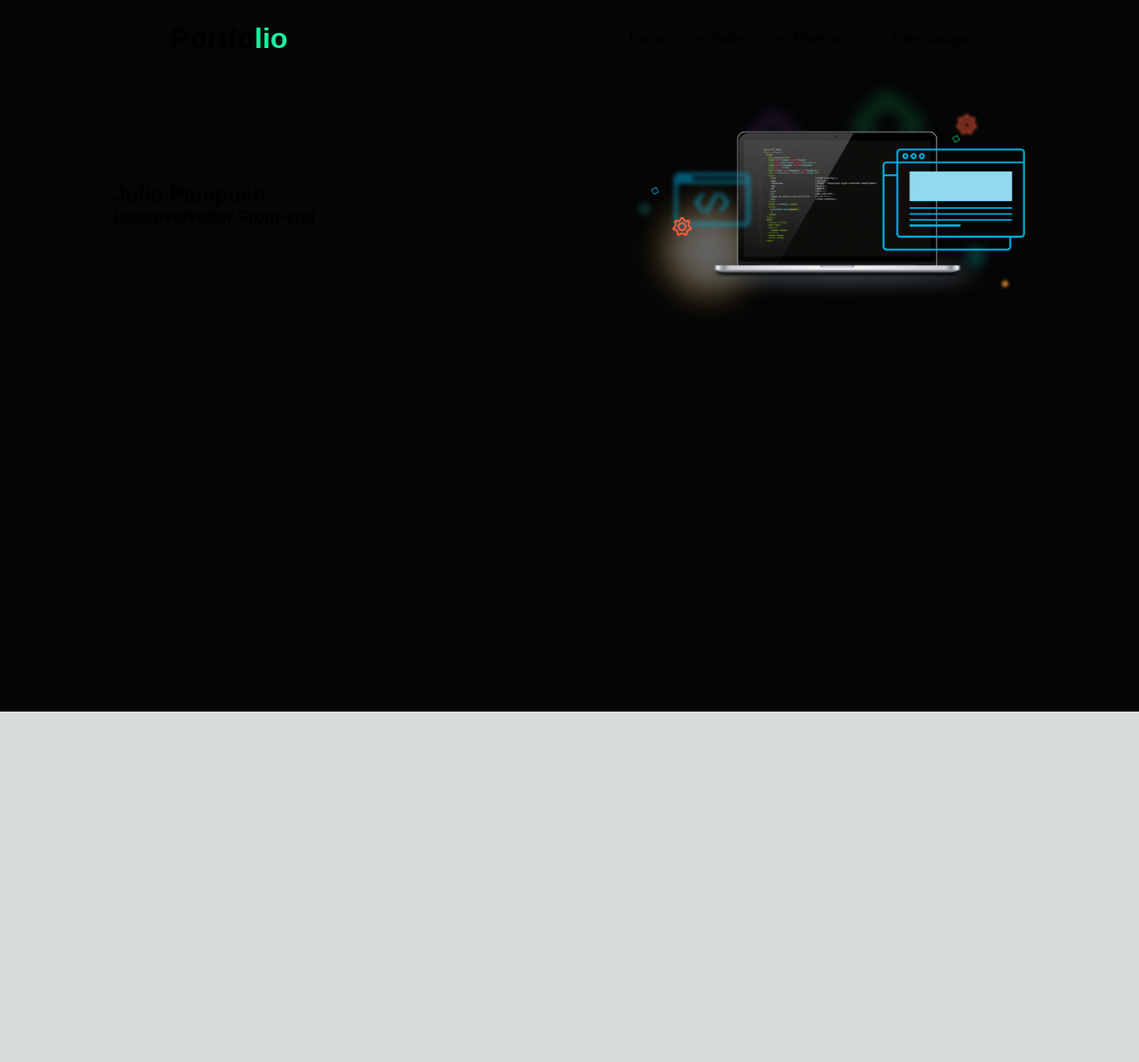
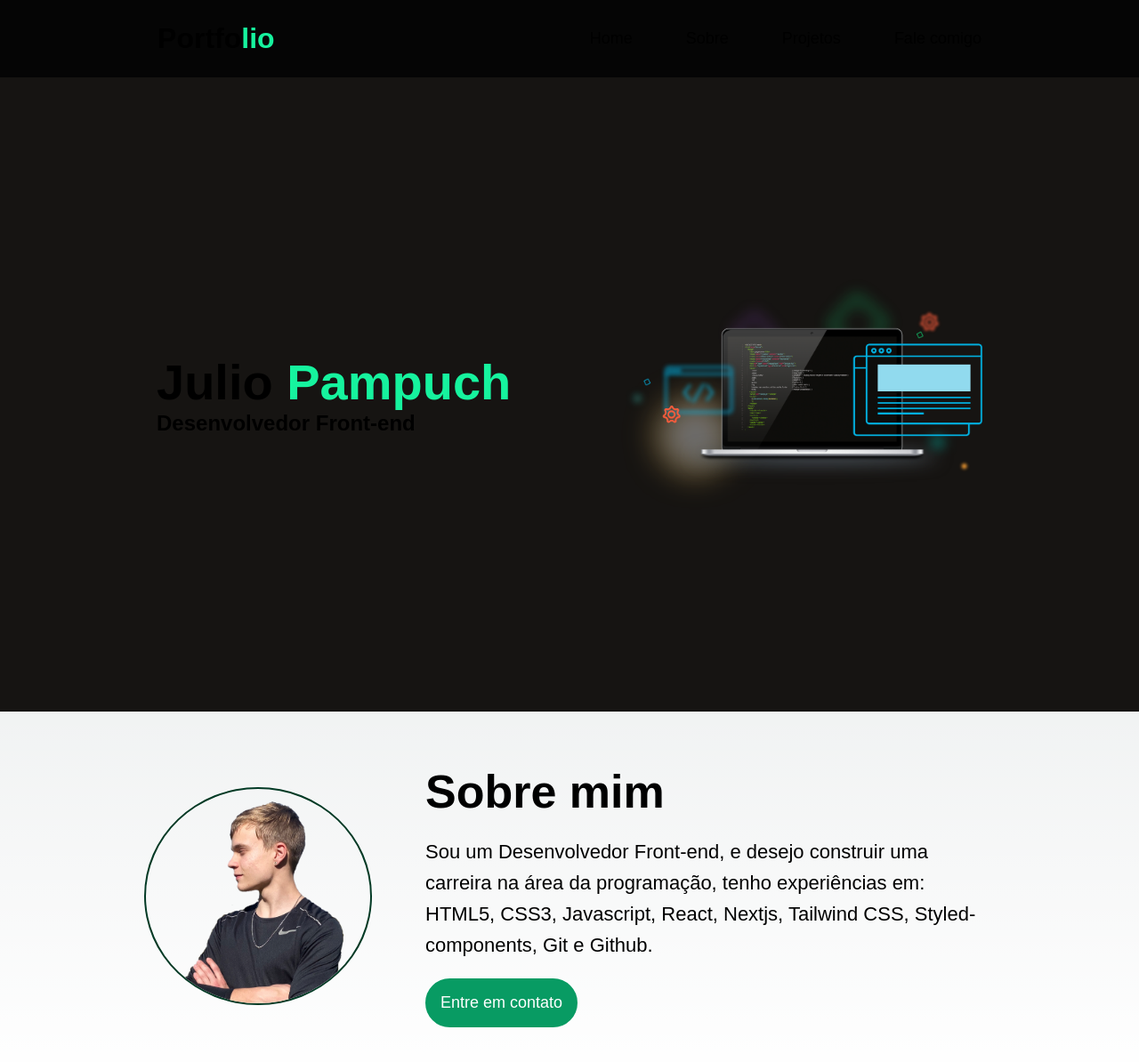
Before and after one commit to JulioPampuch/Portfolio-JulioPampuch, a Next.js app: page / in a window 1280 px wide. Shown: the top 1194 px of the page at 89% size. Before the commit the page ends 800 px from the top, so only its background shows below. Built offline with nearby package versions, Linux system fonts and the light colour scheme.

Commit message:
criado a parte sobre mim

```diff
--- a/next.config.js
+++ b/next.config.js
@@ -1,6 +1,10 @@
 /** @type {import('next').NextConfig} */
 const nextConfig = {
   reactStrictMode: true,
+  compiler: {
+    // Enables the styled-components SWC transform
+    styledComponents: true
+  }
 }
 
 module.exports = nextConfig
--- a/pages/index.js
+++ b/pages/index.js
@@ -6,6 +6,7 @@ import Header from '../src/components/Header'
 import Main from '../src/components/Main'
 import styled from 'styled-components'
 import appConfig from '../config.json'
+import AboutMe from '../src/components/AboutMe'
 
 const inter = Inter({ subsets: ['latin'] })
 
@@ -26,6 +27,7 @@ export default function Home() {
         <Header />
         <Main />
       </StyledMain>
+      <AboutMe />
     </>
   )
 
@@ -33,5 +35,5 @@ export default function Home() {
 
 const StyledMain = styled.div`
     height: 100vh;
-    background-color: ${appConfig.theme.colors.neutrals['900']};
+    background-color: ${appConfig.theme.colors.neutrals['800']};
   `
--- /dev/null
+++ b/src/components/AboutMe/index.js
@@ -0,0 +1,64 @@
+import styled from "styled-components"
+import appConfig from '../../../config.json'
+
+const AboutMe = () => {
+  return (
+    <StyledAbout>
+      <img src="/images/julio.png" />
+      <div>
+        <h2>Sobre mim</h2>
+        <p>Sou um Desenvolvedor Front-end, e desejo construir uma carreira na área da programação, tenho experiências em: HTML5, CSS3, Javascript, React, Nextjs, Tailwind CSS, Styled-components, Git e Github.</p>
+        <button>Entre em contato</button>
+      </div>
+    </StyledAbout>
+  )
+}
+
+const StyledAbout = styled.section`
+  display: flex;
+  justify-content: center;
+  align-items: center;
+  gap: 60px;
+
+  padding: 60px 0;
+
+  img {
+    width: 20%;
+    border-radius: 100%;
+    border: 2px solid ${appConfig.theme.colors.primary['800']};
+  }
+
+
+  div {
+    width: 50%;
+  }
+
+  div h2 {
+    font-size: 52px;
+  }
+
+  div p {
+    font-size: 22px;
+    line-height: 35px;
+    margin: 20px 0;
+  }
+
+  button {
+    background-color: ${appConfig.theme.colors.primary['600']};
+    color: #ffffff;
+    font-weight: 500;
+    font-size: 18px;
+
+    padding: 15px;
+
+    border-radius: 40px;
+    border: 2px solid ${appConfig.theme.colors.primary['600']};
+  }
+
+  button:hover {
+    background-color: ${appConfig.theme.colors.neutrals['900']};
+    transition: 0.5s;
+  }
+`
+
+export default AboutMe
--- a/src/components/Header/index.js
+++ b/src/components/Header/index.js
@@ -1,6 +1,5 @@
 import styled from 'styled-components'
 import appConfig from '../../../config.json'
-
 
 const Header = () => {
   return (
@@ -8,10 +7,10 @@ const Header = () => {
       <StyledNav>
         <h2>Portfo<span>lio</span></h2>
         <ul>
-          <li>Home</li>
-          <li>Sobre</li>
-          <li>Projetos</li>
-          <li>Fale comigo</li>
+          <li><a>Home</a></li>
+          <li><a>Sobre</a></li>
+          <li><a>Projetos</a></li>
+          <li><a>Fale comigo</a></li>
         </ul>
       </StyledNav>
     </header>
@@ -40,7 +39,19 @@ const StyledNav = styled.nav`
     display: flex;
     align-items: center;
     justify-content: center;
-    gap: 50px;
+    gap: 60px;
+  }
+
+  li {
+    font-size: 18px;
+
+    list-style: none;
+    cursor: pointer;
+  }
+
+  li:hover {
+    color: ${appConfig.theme.colors.primary['400']};
+    transition: 0.3s;
   }
 `
 
--- a/src/components/Main/index.js
+++ b/src/components/Main/index.js
@@ -1,10 +1,11 @@
 import styled from "styled-components"
+import appConfig from '../../../config.json'
 
 const Main = () => {
   return (
     <StyledMain>
       <div>
-        <h1>Julio Pampuch</h1>
+        <h1>Julio<span> Pampuch</span></h1>
         <h3>Desenvolvedor Front-end</h3>
       </div>
       <img src="/images/home-img.png" />
@@ -13,16 +14,31 @@ const Main = () => {
 }
 
 const StyledMain = styled.section`
-  width: 100%;
+  width: 100vw;
+  height: calc(100vh - 87px);
 
   display: flex;
   justify-content: center;
   align-items: center;
 
+  padding: 0 60px;
+
   div {
     width: 45%;
     display: flex;
     flex-direction: column;
+  }
+
+  h1 {
+    font-size: 56px;
+  }
+
+  h1 span {
+    color: ${appConfig.theme.colors.primary['300']};
+  }
+
+  h3 {
+    font-size: 24px;
   }
 
   img {
--- a/styles/globals.css
+++ b/styles/globals.css
@@ -78,7 +78,6 @@
   padding: 0;
   margin: 0;
   font-family: 'Nunito', Sans-serif;
-  /* font-weight: 200; */
 }
 
 html,
```
Also changed, not shown: public/images/eu-sem-fundo.png (added), public/images/julio.png (added).
